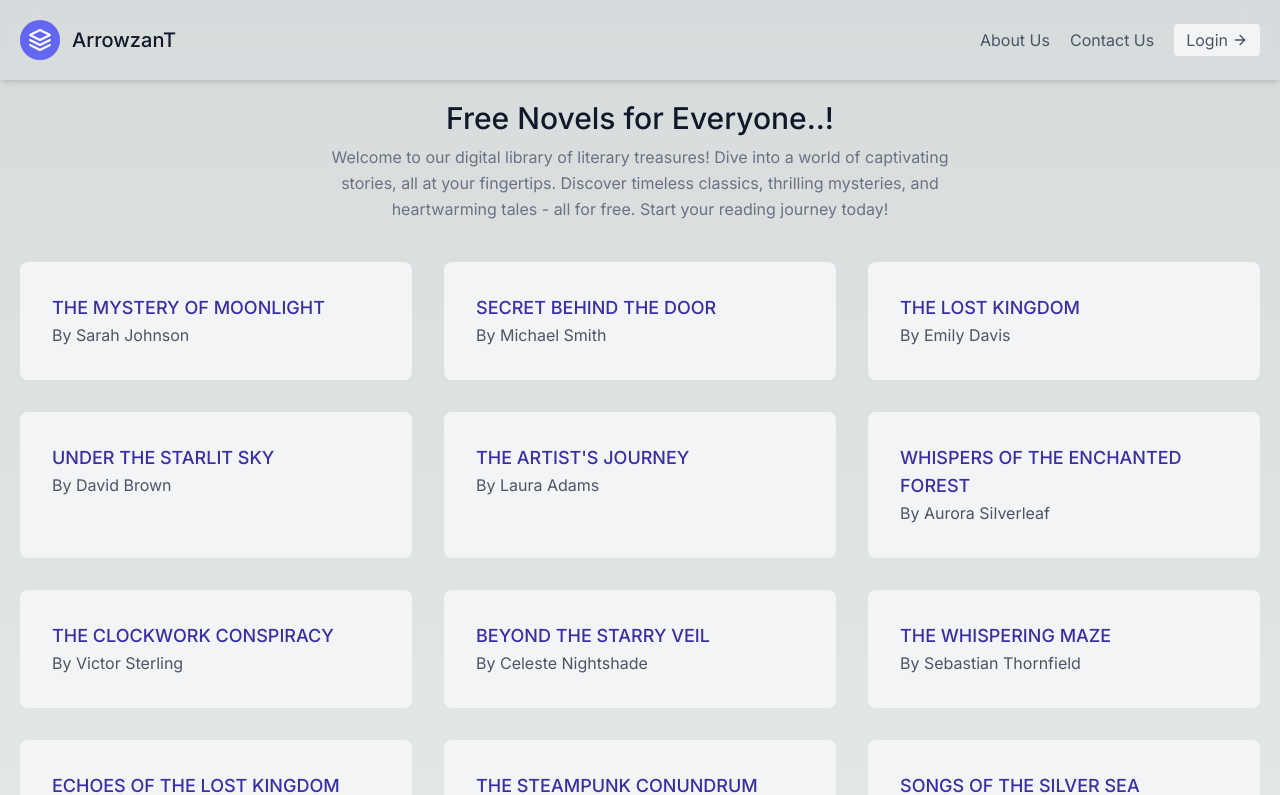
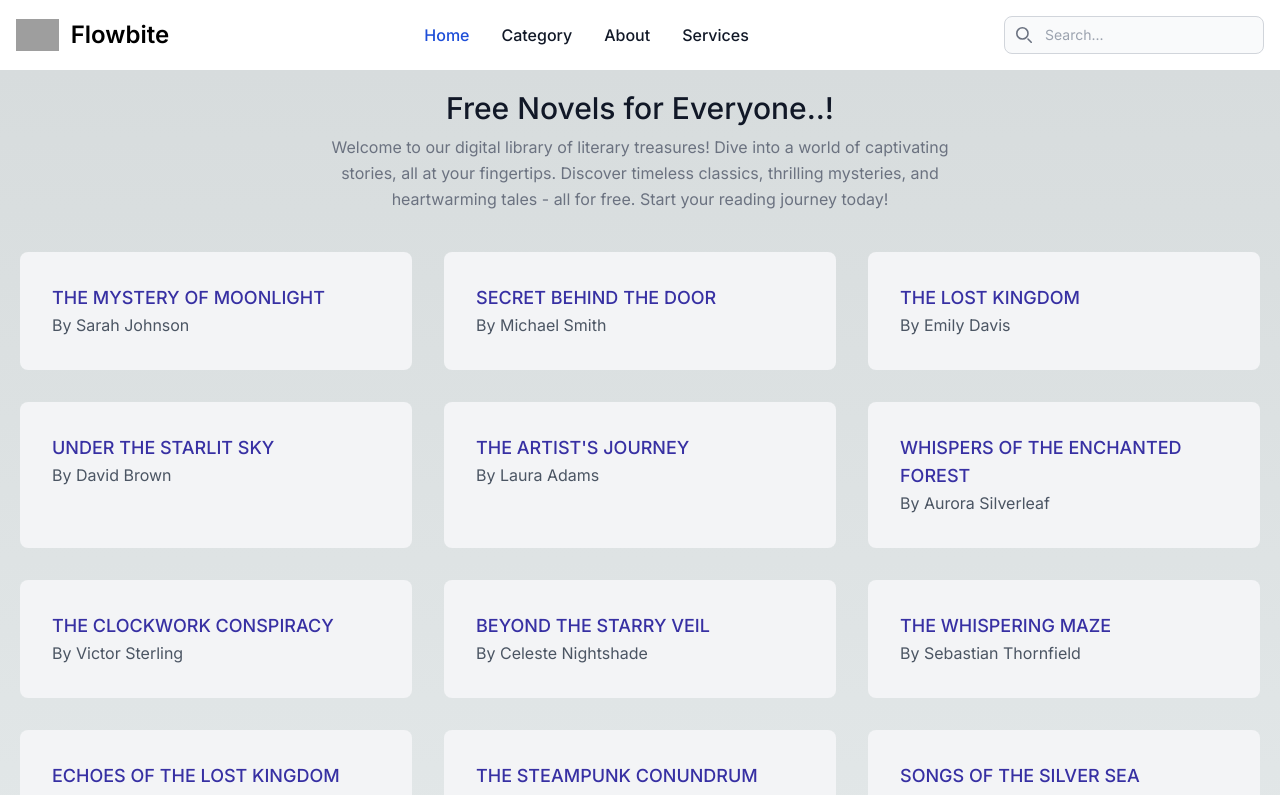
Before and after one commit to mjunaid9590/arrowzant, a Next.js app: page / in a window 1280 px wide. Shown: the top 795 px of the page. Built offline with nearby package versions, Linux system fonts and the light colour scheme; grey boxes are pictures that could not be loaded.

Commit message:
new navbar

```diff
--- a/components/NavbarUnprotected.js
+++ b/components/NavbarUnprotected.js
@@ -4,50 +4,206 @@ import React from 'react'
 
 const Navbar = () => {
     return (
-        <div className='shadow-md md:sticky top-0 backdrop-blur-lg'>
-            <header className="text-gray-600 body-font">
-                <div className="container mx-auto flex flex-wrap p-5 flex-col md:flex-row items-center md:justify-between">
-                    <Link
-                        href="/"
-                        className="flex title-font font-medium items-center text-gray-900 mb-4 md:mb-0">
+        <nav className="bg-white border-gray-200 dark:bg-gray-900">
+  <div className="max-w-screen-xl flex flex-wrap items-center justify-between mx-auto p-4">
+    <a href="https://flowbite.com/" className="flex items-center">
+      <img
+        src="https://flowbite.com/docs/images/logo.svg"
+        className="h-8 mr-3"
+        alt="Flowbite Logo"
+      />
+      <span className="self-center text-2xl font-semibold whitespace-nowrap dark:text-white">
+        Flowbite
+      </span>
+    </a>
+    <div className="flex md:order-2">
+      <button
+        type="button"
+        data-collapse-toggle="navbar-search"
+        aria-controls="navbar-search"
+        aria-expanded="false"
+        className="md:hidden text-gray-500 dark:text-gray-400 hover:bg-gray-100 dark:hover:bg-gray-700 focus:outline-none focus:ring-4 focus:ring-gray-200 dark:focus:ring-gray-700 rounded-lg text-sm p-2.5 mr-1"
+      >
         <svg
+          className="w-5 h-5"
+          aria-hidden="true"
           xmlns="http://www.w3.org/2000/svg"
           fill="none"
+          viewBox="0 0 20 20"
+        >
+          <path
             stroke="currentColor"
             strokeLinecap="round"
             strokeLinejoin="round"
             strokeWidth={2}
-                            className="w-10 h-10 text-white p-2 bg-indigo-500 rounded-full"
-                            viewBox="0 0 24 24"
+            d="m19 19-4-4m0-7A7 7 0 1 1 1 8a7 7 0 0 1 14 0Z"
+          />
+        </svg>
+        <span className="sr-only">Search</span>
+      </button>
+      <div className="relative hidden md:block">
+        <div className="absolute inset-y-0 left-0 flex items-center pl-3 pointer-events-none">
+          <svg
+            className="w-4 h-4 text-gray-500 dark:text-gray-400"
+            aria-hidden="true"
+            xmlns="http://www.w3.org/2000/svg"
+            fill="none"
+            viewBox="0 0 20 20"
           >
-                            <path d="M12 2L2 7l10 5 10-5-10-5zM2 17l10 5 10-5M2 12l10 5 10-5" />
-                        </svg>
-                        <span className="ml-3 text-xl">ArrowzanT</span>
-                    </Link>
-                    <div className='flex flex-row'>
-                        <nav className="md:ml-auto flex flex-wrap items-center text-base justify-center">
-                            <Link href="/about-us" className="mr-5 hover:text-gray-900">About Us</Link>
-                            <Link href="/contact-us" className="mr-5 hover:text-gray-900">Contact Us</Link>
-                        </nav>
-                        <button className="inline-flex my-auto items-center bg-gray-100 border-0 py-1 px-3 focus:outline-none hover:bg-gray-200 rounded text-base ">
-                            Login
-                            <svg
-                                fill="none"
+            <path
               stroke="currentColor"
               strokeLinecap="round"
               strokeLinejoin="round"
               strokeWidth={2}
-                                className="w-4 h-4 ml-1"
-                                viewBox="0 0 24 24"
+              d="m19 19-4-4m0-7A7 7 0 1 1 1 8a7 7 0 0 1 14 0Z"
+            />
+          </svg>
+          <span className="sr-only">Search icon</span>
+        </div>
+        <input
+          type="text"
+          id="search-navbar"
+          className="block w-full p-2 pl-10 text-sm text-gray-900 border border-gray-300 rounded-lg bg-gray-50 focus:ring-blue-500 focus:border-blue-500 dark:bg-gray-700 dark:border-gray-600 dark:placeholder-gray-400 dark:text-white dark:focus:ring-blue-500 dark:focus:border-blue-500"
+          placeholder="Search..."
+        />
+      </div>
+      <button
+        data-collapse-toggle="navbar-search"
+        type="button"
+        className="inline-flex items-center p-2 w-10 h-10 justify-center text-sm text-gray-500 rounded-lg md:hidden hover:bg-gray-100 focus:outline-none focus:ring-2 focus:ring-gray-200 dark:text-gray-400 dark:hover:bg-gray-700 dark:focus:ring-gray-600"
+        aria-controls="navbar-search"
+        aria-expanded="false"
       >
-                                <path d="M5 12h14M12 5l7 7-7 7" />
+        <span className="sr-only">Open main menu</span>
+        <svg
+          className="w-5 h-5"
+          aria-hidden="true"
+          xmlns="http://www.w3.org/2000/svg"
+          fill="none"
+          viewBox="0 0 17 14"
+        >
+          <path
+            stroke="currentColor"
+            strokeLinecap="round"
+            strokeLinejoin="round"
+            strokeWidth={2}
+            d="M1 1h15M1 7h15M1 13h15"
+          />
         </svg>
       </button>
     </div>
+    <div
+      className="items-center justify-between hidden w-full md:flex md:w-auto md:order-1"
+      id="navbar-search"
+    >
+      <div className="relative mt-3 md:hidden">
+        <div className="absolute inset-y-0 left-0 flex items-center pl-3 pointer-events-none">
+          <svg
+            className="w-4 h-4 text-gray-500 dark:text-gray-400"
+            aria-hidden="true"
+            xmlns="http://www.w3.org/2000/svg"
+            fill="none"
+            viewBox="0 0 20 20"
+          >
+            <path
+              stroke="currentColor"
+              strokeLinecap="round"
+              strokeLinejoin="round"
+              strokeWidth={2}
+              d="m19 19-4-4m0-7A7 7 0 1 1 1 8a7 7 0 0 1 14 0Z"
+            />
+          </svg>
         </div>
-            </header>
+        <input
+          type="text"
+          id="search-navbar"
+          className="block w-full p-2 pl-10 text-sm text-gray-900 border border-gray-300 rounded-lg bg-gray-50 focus:ring-blue-500 focus:border-blue-500 dark:bg-gray-700 dark:border-gray-600 dark:placeholder-gray-400 dark:text-white dark:focus:ring-blue-500 dark:focus:border-blue-500"
+          placeholder="Search..."
+        />
+      </div>
+      <ul className="flex flex-col p-4 md:p-0 mt-4 font-medium border border-gray-100 rounded-lg bg-gray-50 md:flex-row md:space-x-8 md:mt-0 md:border-0 md:bg-white dark:bg-gray-800 md:dark:bg-gray-900 dark:border-gray-700">
+        <li>
+          <a
+            href="#"
+            className="block py-2 pl-3 pr-4 text-white bg-blue-700 rounded md:bg-transparent md:text-blue-700 md:p-0 md:dark:text-blue-500"
+            aria-current="page"
+          >
+            Home
+          </a>
+        </li>
+        <li>
+          <a
+            href="#"
+            className="block py-2 pl-3 pr-4 text-gray-900 rounded hover:bg-gray-100 md:hover:bg-transparent md:hover:text-blue-700 md:p-0 md:dark:hover:text-blue-500 dark:text-white dark:hover:bg-gray-700 dark:hover:text-white md:dark:hover:bg-transparent dark:border-gray-700"
+          >
+            Category
+          </a>
+        </li>
+        <li>
+          <a
+            href="#"
+            className="block py-2 pl-3 pr-4 text-gray-900 rounded hover:bg-gray-100 md:hover:bg-transparent md:hover:text-blue-700 md:p-0 md:dark:hover:text-blue-500 dark:text-white dark:hover:bg-gray-700 dark:hover:text-white md:dark:hover:bg-transparent dark:border-gray-700"
+          >
+            About
+          </a>
+        </li>
+        <li>
+          <a
+            href="#"
+            className="block py-2 pl-3 pr-4 text-gray-900 rounded hover:bg-gray-100 md:hover:bg-transparent md:hover:text-blue-700 md:p-0 dark:text-white md:dark:hover:text-blue-500 dark:hover:bg-gray-700 dark:hover:text-white md:dark:hover:bg-transparent dark:border-gray-700"
+          >
+            Services
+          </a>
+        </li>
+      </ul>
+    </div>
+  </div>
+</nav>
 
-        </div>
+        // <div className='shadow-md md:sticky top-0 backdrop-blur-lg'>
+        //     <header className="text-gray-600 body-font">
+        //         <div className="container mx-auto flex flex-wrap p-5 flex-col md:flex-row items-center md:justify-between">
+        //             <Link
+        //                 href="/"
+        //                 className="flex title-font font-medium items-center text-gray-900 mb-4 md:mb-0">
+        //                 <svg
+        //                     xmlns="http://www.w3.org/2000/svg"
+        //                     fill="none"
+        //                     stroke="currentColor"
+        //                     strokeLinecap="round"
+        //                     strokeLinejoin="round"
+        //                     strokeWidth={2}
+        //                     className="w-10 h-10 text-white p-2 bg-indigo-500 rounded-full"
+        //                     viewBox="0 0 24 24"
+        //                 >
+        //                     <path d="M12 2L2 7l10 5 10-5-10-5zM2 17l10 5 10-5M2 12l10 5 10-5" />
+        //                 </svg>
+        //                 <span className="ml-3 text-xl">ArrowzanT</span>
+        //             </Link>
+        //             <div className='flex flex-row'>
+        //                 <nav className="md:ml-auto flex flex-wrap items-center text-base justify-center">
+        //                     <Link href="/about-us" className="mr-5 hover:text-gray-900">About Us</Link>
+        //                     <Link href="/contact-us" className="mr-5 hover:text-gray-900">Contact Us</Link>
+        //                 </nav>
+        //                 <button className="inline-flex my-auto items-center bg-gray-100 border-0 py-1 px-3 focus:outline-none hover:bg-gray-200 rounded text-base ">
+        //                     Login
+        //                     <svg
+        //                         fill="none"
+        //                         stroke="currentColor"
+        //                         strokeLinecap="round"
+        //                         strokeLinejoin="round"
+        //                         strokeWidth={2}
+        //                         className="w-4 h-4 ml-1"
+        //                         viewBox="0 0 24 24"
+        //                     >
+        //                         <path d="M5 12h14M12 5l7 7-7 7" />
+        //                     </svg>
+        //                 </button>
+        //             </div>
+        //         </div>
+        //     </header>
+
+        // </div>
     )
 }
 
```
Lines whose indentation alone changed are shown as unchanged.
